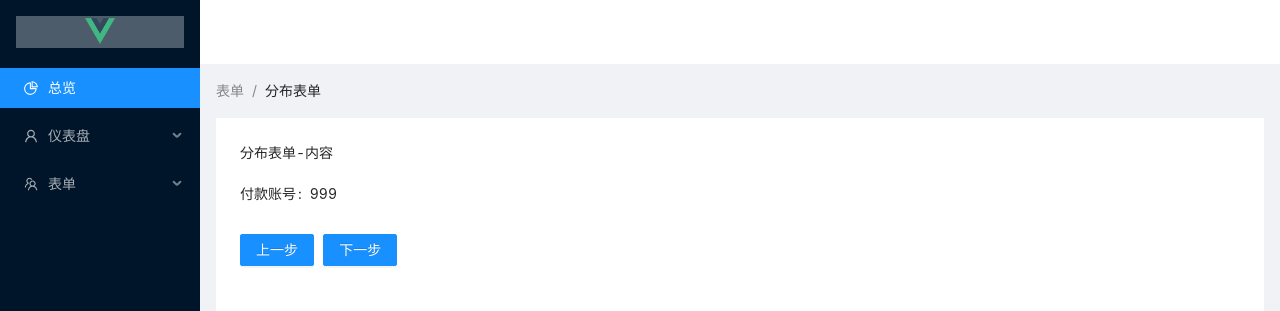
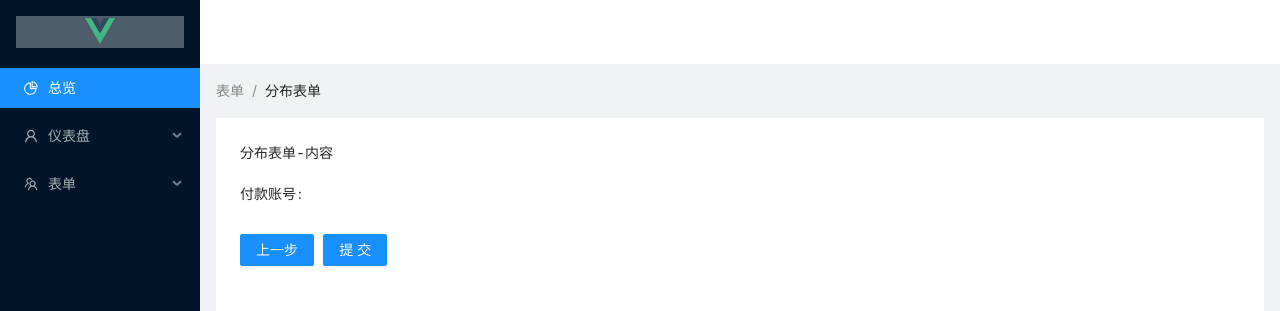
Before and after one commit to StevenMayD/ant-design-vue-pro-refactor, a Vue app in the folder ant-design-vue-pro-refactor/: page /form/stepForm/confirm in a window 1280 px wide. Shown: the top 311 px of the page. Built offline with nearby package versions, Linux system fonts and the light colour scheme.

Commit message:
利用store的state 进行页面间数据存储和传递

```diff
--- a/ant-design-vue-pro-refactor/src/main.js
+++ b/ant-design-vue-pro-refactor/src/main.js
@@ -3,6 +3,7 @@ import App from "./App.vue";
 
 // 全局引入router后 子页面可以直接通过this.$router使用
 import router from "./router";
+// 仓库store，基本上就是一个容器，它包含一个属性state（应用中大部分的状态，可用于保存页面间传递的数据)
 import store from "./store";
 
 // 引入antdesign样式集
--- a/ant-design-vue-pro-refactor/src/views/main/form/stepForm/step1.vue
+++ b/ant-design-vue-pro-refactor/src/views/main/form/stepForm/step1.vue
@@ -35,7 +35,11 @@ export default defineComponent({
   },
   methods: {
     nextStep() {
-      this.$router.push("/form/stepForm/confirm");
+      // 将router, store从this中取出
+      const { $router, $store } = this;
+      // store仓库的state属性，用于存储数据(像NSUserDefault那样)
+      $store.state.payAccount = this.formState.fieldA;
+      $router.push("/form/stepForm/confirm");
     },
   },
 });
--- a/ant-design-vue-pro-refactor/src/views/main/form/stepForm/step2.vue
+++ b/ant-design-vue-pro-refactor/src/views/main/form/stepForm/step2.vue
@@ -2,7 +2,7 @@
   <div>
     <a-form :layout="formState.layout" :model="formState">
       <a-form-item label="付款账号">
-        <span>999</span>
+        <span>{{ payAcc }}</span>
       </a-form-item>
       <a-form-item>
         <a-row>
@@ -10,7 +10,7 @@
             ><a-button type="primary" @click="preStep">上一步</a-button></a-col
           >
           <a-col :span="1">
-            <a-button type="primary" @click="commit">下一步</a-button></a-col
+            <a-button type="primary" @click="commit">提交</a-button></a-col
           >
         </a-row>
       </a-form-item>
@@ -29,6 +29,14 @@ export default defineComponent({
       formState,
     };
   },
+  computed: {
+    // data中没有直接声明出要计算的变量payAcc，也可以直接在computed中写入，并给页面使用
+    payAcc() {
+      // 获取$store.state保存的账户数据
+      const { $store } = this;
+      return $store.state.payAccount;
+    },
+  },
   methods: {
     preStep() {
       this.$router.back();
```
